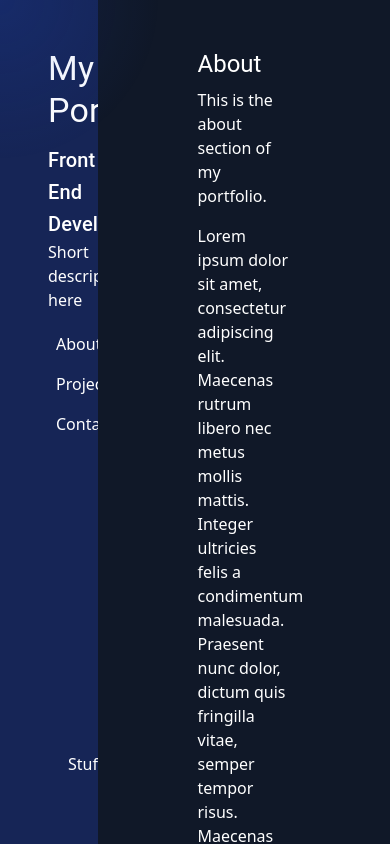
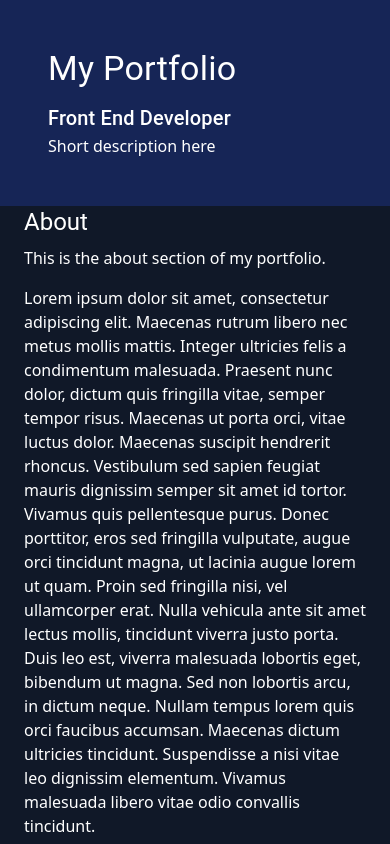
Before and after one commit to kmk9000/portfolio.v2, a React (Vite) app: page / in a window 390 px wide. Shown: the top 844 px of the page. Built offline with nearby package versions, Linux system fonts and the light colour scheme.

Commit message:
started mobile responsiveness + better active section scroll

```diff
--- a/src/App.jsx
+++ b/src/App.jsx
@@ -20,63 +20,65 @@ function App() {
 
   const [activeSection, setActiveSection] = useState("about");
 
+  // effect made with help from gemini 13.12.2025
   useEffect(() => {
-    const handleScroll = () => {
     const mainContainer = document.querySelector(".main-container");
     if (!mainContainer) return;
 
+    // Define the trigger line offset (e.g., 25% down from the container's top)
+    const TRIGGER_OFFSET = 0.25; // 25%
+
+    const handleScroll = () => {
+      const containerTop = mainContainer.getBoundingClientRect().top;
+      const containerHeight = mainContainer.clientHeight;
+      const triggerLineY = containerTop + containerHeight * TRIGGER_OFFSET;
+
+      let currentSection = "about"; // Default to 'about'
+
+      // 1. **Priority Check for Top of Page (About)**
+      if (mainContainer.scrollTop === 0) {
+        currentSection = "about";
+      } else {
+        // 2. Check for other sections by finding the one whose top is ABOVE the trigger line
         const sections = ["about", "projects", "contact"];
-      const containerRect = mainContainer.getBoundingClientRect();
 
-      // Check if we're near the bottom of the scroll
-      const isNearBottom =
-        mainContainer.scrollTop + mainContainer.clientHeight >=
-        mainContainer.scrollHeight - 50; // 50px threshold
-
-      // If near bottom, activate the last section
-      if (isNearBottom) {
-        setActiveSection("contact");
-        return;
-      }
-
-      // Otherwise, use the visibility calculation
-      let currentSection = "about";
-      let maxVisibility = 0;
-
-      for (const section of sections) {
-        const element = document.getElementById(section);
+        // Find the last section whose top edge has passed the trigger line
+        for (const sectionId of sections) {
+          const element = document.getElementById(sectionId);
           if (element) {
             const rect = element.getBoundingClientRect();
 
-          // Calculate how much of the section is visible relative to container
-          const visibleTop = Math.max(rect.top, containerRect.top);
-          const visibleBottom = Math.min(rect.bottom, containerRect.bottom);
-          const visibleHeight = Math.max(0, visibleBottom - visibleTop);
-
-          if (visibleHeight > maxVisibility) {
-            maxVisibility = visibleHeight;
-            currentSection = section;
+            // If the section's top boundary is at or above the trigger line,
+            // it is the current active section.
+            if (rect.top <= triggerLineY) {
+              currentSection = sectionId;
+            } else {
+              // Since sections are ordered, we can stop checking when one falls below the line
+              break;
             }
           }
         }
+      }
+
+      // 3. Update state and URL only if the section has actually changed
+      if (currentSection !== activeSection) {
         setActiveSection(currentSection);
+        history.replaceState(null, "", `#${currentSection}`);
+      }
     };
 
-    const mainContainer = document.querySelector(".main-container");
-    if (mainContainer) {
+    // Attach the scroll listener
     mainContainer.addEventListener("scroll", handleScroll);
-      handleScroll();
-    }
+    handleScroll(); // Run once on mount to set the initial state
 
+    // Cleanup the scroll listener
     return () => {
-      if (mainContainer) {
       mainContainer.removeEventListener("scroll", handleScroll);
-      }
     };
-  }, []);
+  }, [activeSection]); // Depend on activeSection to ensure the comparison is always up-to-date
 
   return (
-    <div className="relative flex min-h-screen min-w-full">
+    <div className="relative flex flex-col md:flex-row min-h-screen min-w-full">
       <div
         className="pointer-events-none fixed inset-0 z-0 transition duration-300"
         style={{
--- a/src/components/Header.jsx
+++ b/src/components/Header.jsx
@@ -6,7 +6,7 @@ export default function Header({ activeSection, setActiveSection }) {
   };
 
   return (
-    <div className="flex flex-col bg-blue-950 text-white p-12 w-1/4">
+    <div className="flex flex-col bg-blue-950 text-white p-12 w-1/4 md:p-6 lg:p-12 w-full md:w-1/4 lg:w-1/3 xl:w-1/4 sticky top-0  justify-between">
       {/* bg-blue-600 */}
       <header>
         <Typography variant="h4" component="div" gutterBottom>
@@ -17,7 +17,7 @@ export default function Header({ activeSection, setActiveSection }) {
         <Typography variant="h6">Front End Developer</Typography>
 
         <Typography variant="h7">Short description here</Typography>
-        <nav className="mt-4">
+        <nav className="mt-4 hidden md:block">
           <ul className="space-y-2">
             <li>
               <a
@@ -64,7 +64,7 @@ export default function Header({ activeSection, setActiveSection }) {
           </ul>
         </nav>
       </header>
-      <ul className="mt-auto p-5">
+      <ul className="mt-auto p-5 hidden md:block">
         <li>Stuff</li>
       </ul>
     </div>
--- a/src/components/Main.jsx
+++ b/src/components/Main.jsx
@@ -3,7 +3,7 @@ import Projects from "./Projects";
 
 export default function Main() {
   return (
-    <div className="main-container text-white  bg-gray-900 items-center px-25 py-12 w-3/4 scroll-auto h-screen overflow-auto">
+    <div className="main-container text-white  bg-gray-900 items-center md:px-25 md:py-12 px-6 scroll-auto h-screen overflow-auto sm:p-6 lg:p-12 w-full xl:w-3/4">
       {/* text-gray-800 bg-blue-300 */}
       <Typography variant="h5" gutterBottom>
         <a id="about">About</a>
--- a/src/components/Projects.jsx
+++ b/src/components/Projects.jsx
@@ -60,7 +60,13 @@ export default function Projects() {
           </Tabs>
         </Box>
         <CustomTabPanel value={value} index={0}>
-          <div className="bg-black/20 p-6 rounded-xl shadow-lg">
+          <div
+            className="bg-black/20 p-6 r
+            backdrop-blur-xl
+            rounded-xl
+            border border-white/20
+            shadow-2xl"
+          >
             <p>
               Lorem ipsum dolor sit amet, consectetur adipiscing elit. Maecenas
               rutrum libero nec metus mollis mattis. Integer ultricies felis a
```
Lines whose indentation alone changed are shown as unchanged.
